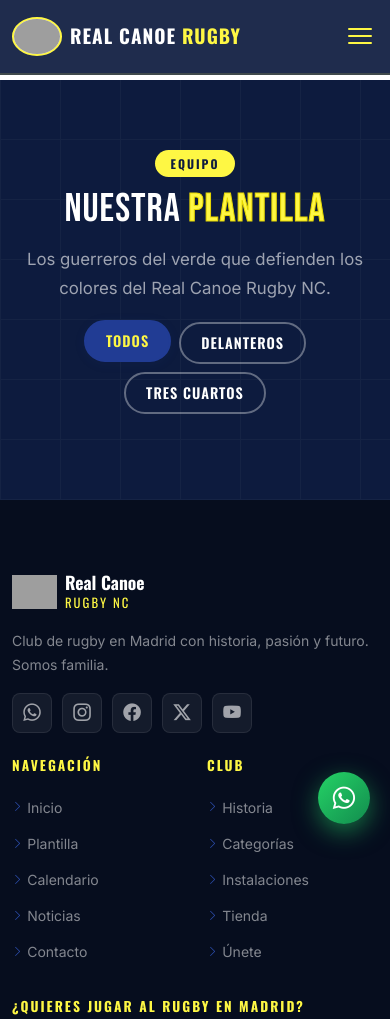
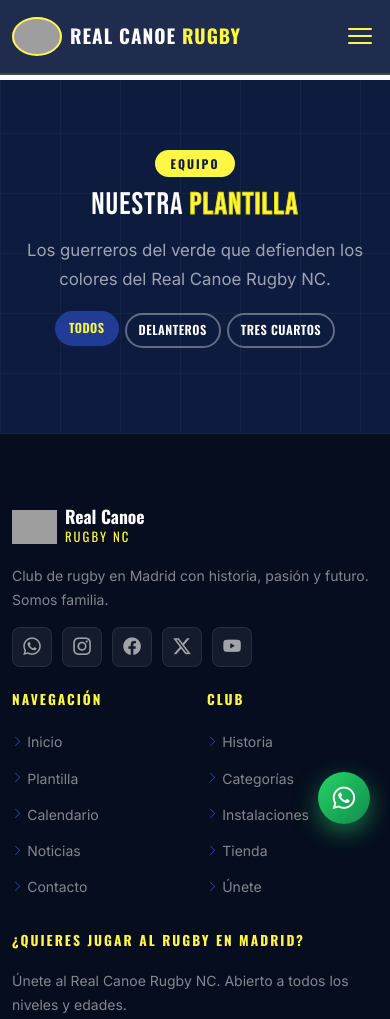
Before and after one commit to Mariomin23/realcanoe, a website: page plantilla.html in a window 390 px wide. Shown: the top 1019 px of the page. Drawn offline with nearby package versions, Linux system fonts and the light colour scheme; no server answers; grey boxes are pictures that could not be loaded.

Commit message:
fix(styles): adjust section title font size for better responsiveness

```diff
--- a/css/styles.css
+++ b/css/styles.css
@@ -100,7 +100,7 @@ a {
 
 .section-title {
   font-family: var(--font-heading);
-  font-size: clamp(2.5rem, 5vw, 3.8rem);
+  font-size: clamp(1.8rem, 8vw, 3.8rem);
   color: var(--color-dark);
   line-height: 1;
   letter-spacing: 1px;
@@ -744,7 +744,6 @@ a {
 .plantilla-section {
   background: var(--color-dark);
   position: relative;
-  overflow: hidden;
 }
 
 .section-bg-pattern {
@@ -1673,6 +1672,16 @@ a {
 }
 
 @media (max-width: 576px) {
+  .btn-filter {
+    padding: 6px 12px;
+    font-size: 0.78rem;
+    letter-spacing: 0.5px;
+  }
+
+  .position-filters {
+    gap: 6px !important;
+  }
+
   .whatsapp-float {
     bottom: 20px;
     right: 20px;
```
